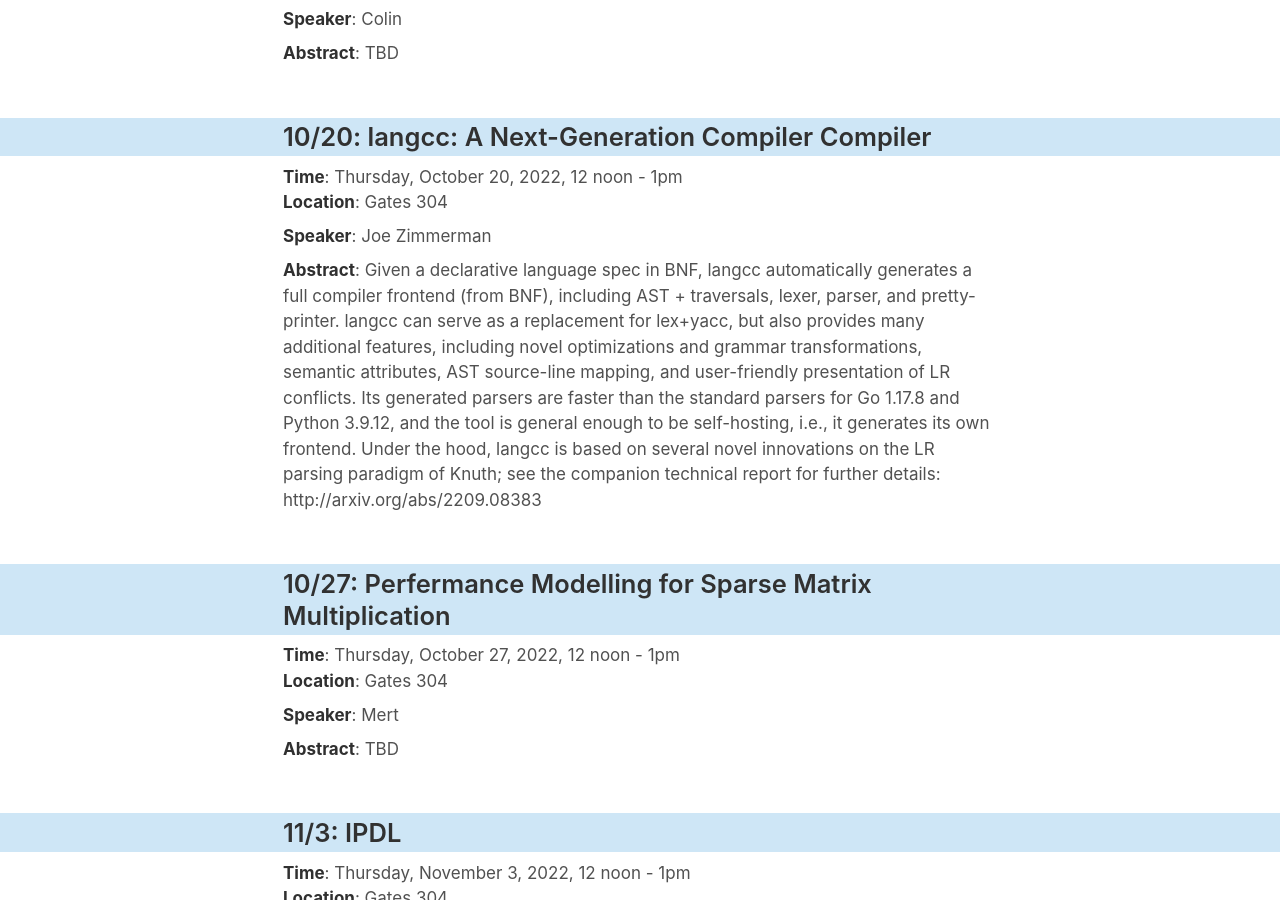
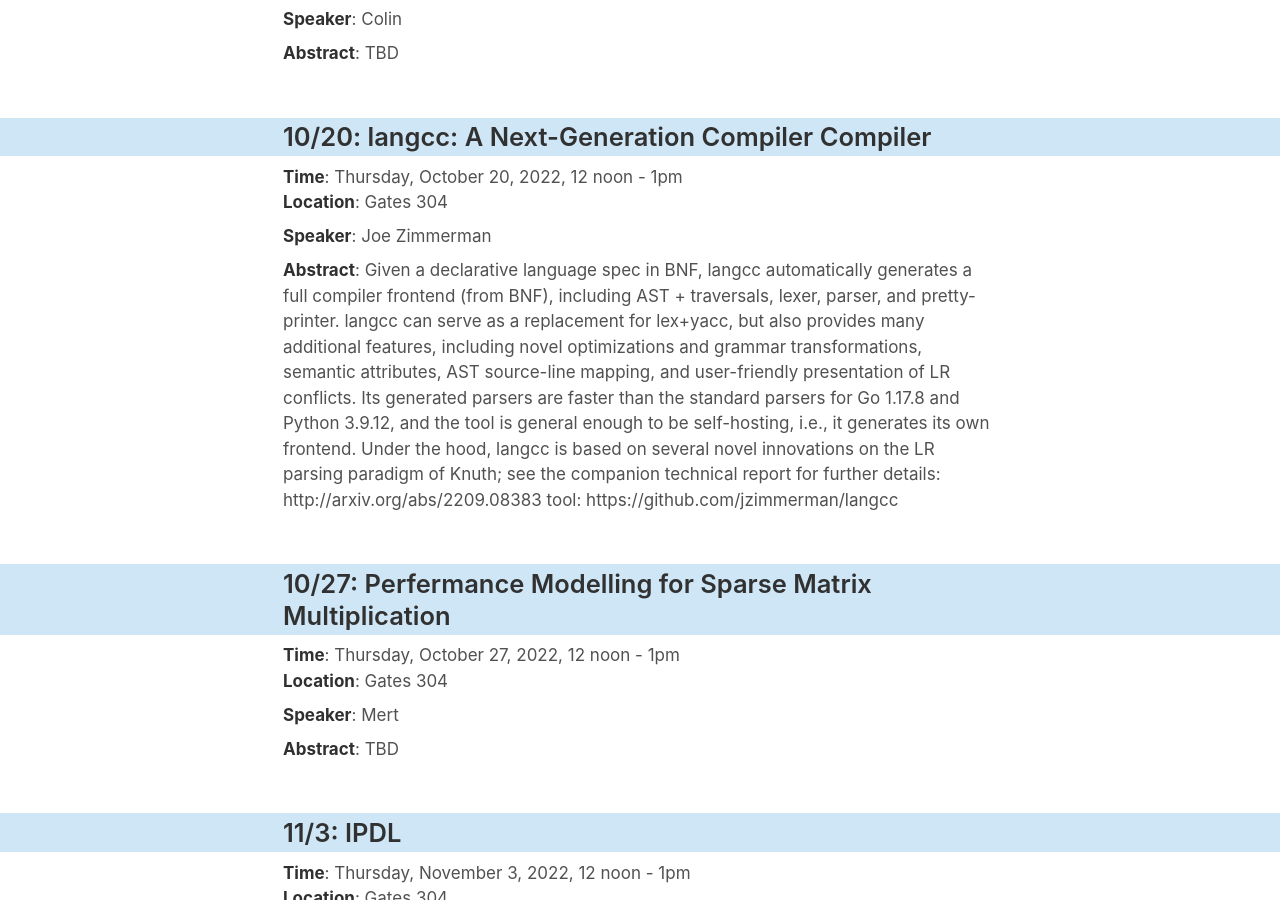
Before and after one commit to software-research-lunch/software-research-lunch.github.io, a Jekyll site: the page built from index.html, in a window 1280 px wide and 900 px high, scrolled down 2656 px. Built offline with Jekyll 4.4.1, drawn with Linux system fonts in a browser that asks for light colours; some of the changed lines change nothing that is shown.

Commit message:
add tool repo

```diff
--- a/_data/schedule.yml
+++ b/_data/schedule.yml
@@ -109,7 +109,9 @@ y22_fall:
   - date: "2022-10-20"
     abstract: "Given a declarative language spec in BNF, langcc automatically generates a full compiler frontend (from BNF), including AST + traversals, lexer, parser, and pretty-printer. langcc can serve as a replacement for lex+yacc, but also provides many additional features, including novel optimizations and grammar transformations, semantic attributes, AST source-line mapping, and user-friendly presentation of LR conflicts. Its generated parsers are faster than the standard parsers for Go 1.17.8 and Python 3.9.12, and the tool is general enough to be self-hosting, i.e., it generates its own frontend.
                Under the hood, langcc is based on several novel innovations on the LR parsing paradigm of Knuth; see the companion technical report for further details:
-               http://arxiv.org/abs/2209.08383"
+               http://arxiv.org/abs/2209.08383
+               tool: https://github.com/jzimmerman/langcc
+               "
     title: "langcc: A Next-Generation Compiler Compiler"
     speaker: "Joe Zimmerman"
     bio: "Joe is a researcher with a variety of interests, including theoretical cryptography, compilers and programming language design, and machine learning.
```
